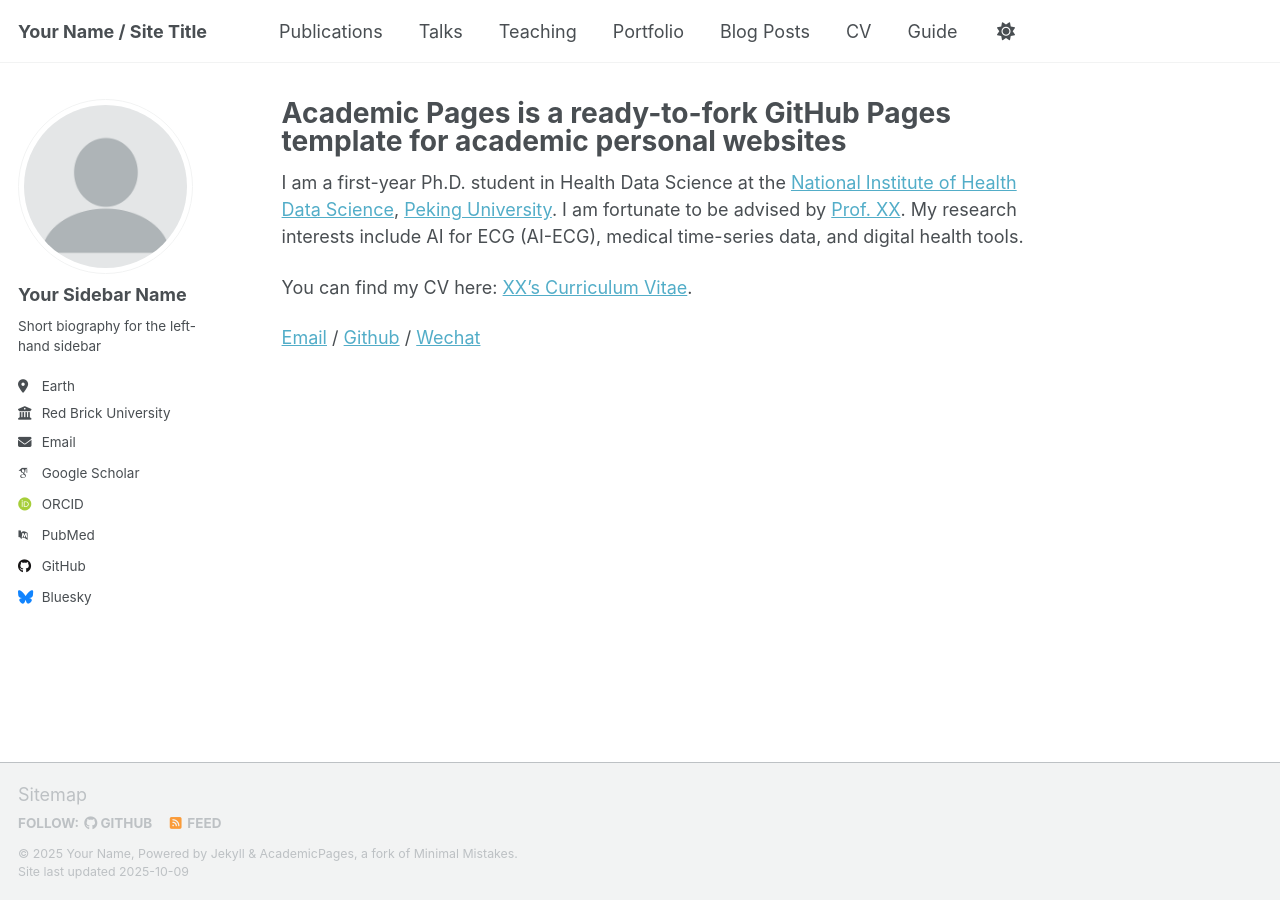
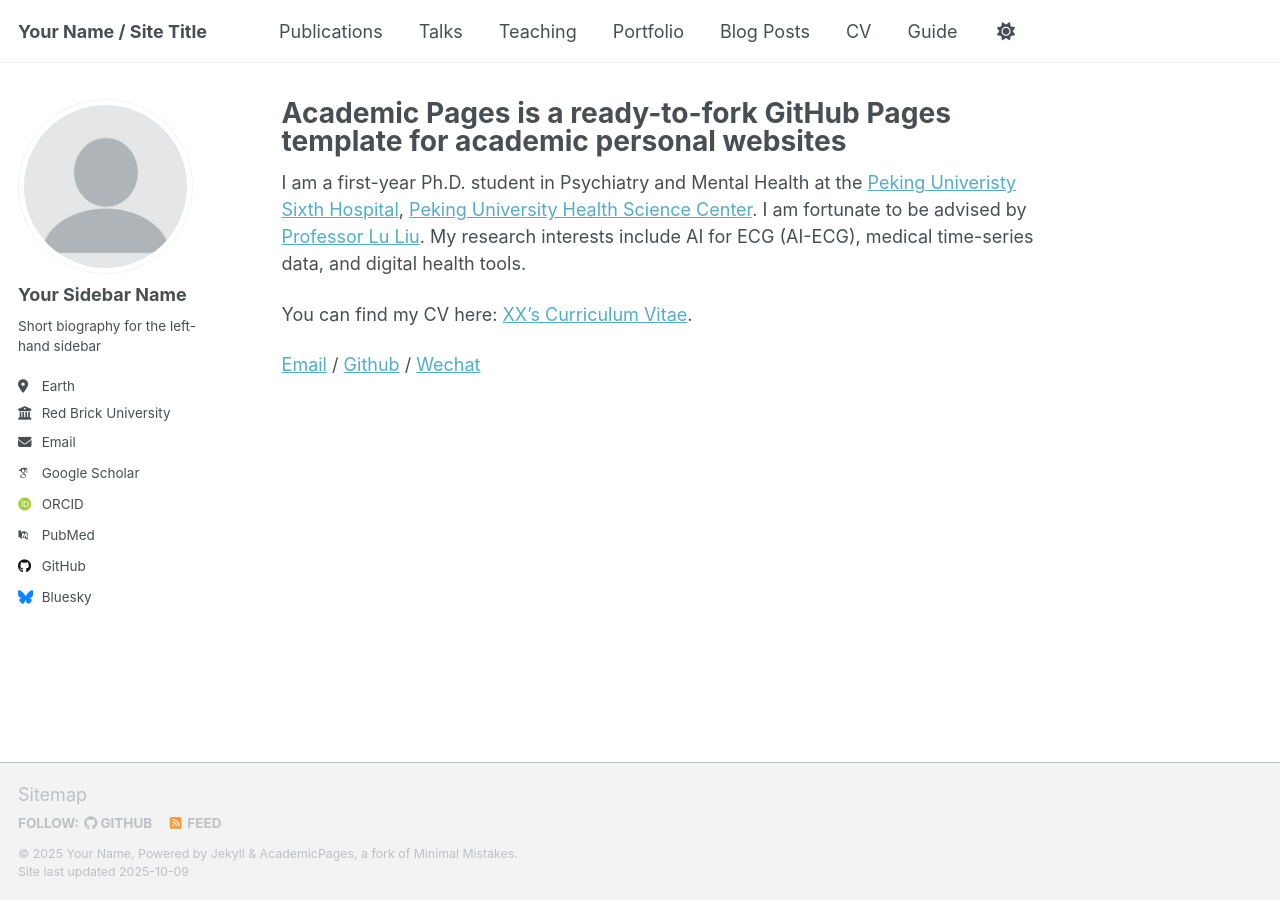
Before and after one commit to zhang019/zhang019.github.io, a Jekyll site: the page built from _pages/about.md, in a window 1280 px wide. Built offline with Jekyll 4.4.1, drawn with Linux system fonts in a browser that asks for light colours; some web fonts are replaced; a script that is not in the unit is left out.

Commit message:
Update about.md

```diff
--- a/_pages/about.md
+++ b/_pages/about.md
@@ -7,7 +7,7 @@ redirect_from:
   - /about.html
 ---
 
-I am a first-year Ph.D. student in Health Data Science at the [National Institute of Health Data Science](https://www.nihds.pku.edu.cn/), [Peking University](https://www.pku.edu.cn/). I am fortunate to be advised by [Prof. XX](). My research interests include AI for ECG (AI-ECG), medical time-series data, and digital health tools.
+I am a first-year Ph.D. student in Psychiatry and Mental Health at the [Peking Univeristy Sixth Hospital](https://www.pkuh6.cn/), [Peking University Health Science Center](https://www.bjmu.edu.cn/index.htm). I am fortunate to be advised by [Professor Lu Liu](https://www.pkuh6.cn/Html/Doctors/Main/Index_219.html?WebVisitShield=dZr4Kz5OIC8dKJj9j4xU). My research interests include AI for ECG (AI-ECG), medical time-series data, and digital health tools.
 
 You can find my CV here: [XX's Curriculum Vitae](../assets/Curriculum_Vitae.pdf).
 
```
